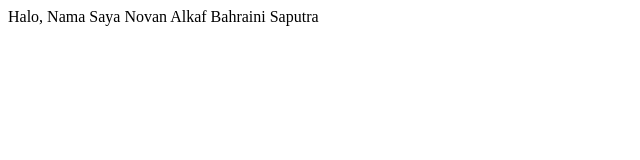
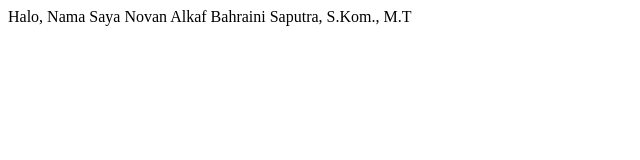
Before and after one commit to novanabs/project_baru, a plain HTML site: page index.html in a window 1280 px wide. Shown: the full height of the page, 0-640 px from the left. Drawn offline with Linux system fonts and the light colour scheme.

Commit message:
commit ketiga

```diff
--- a/index.html
+++ b/index.html
@@ -7,6 +7,6 @@
     <title>Document</title>
 </head>
 <body>
-    Halo, Nama Saya Novan Alkaf Bahraini Saputra
+    Halo, Nama Saya Novan Alkaf Bahraini Saputra, S.Kom., M.T
 </body>
 </html>
```
